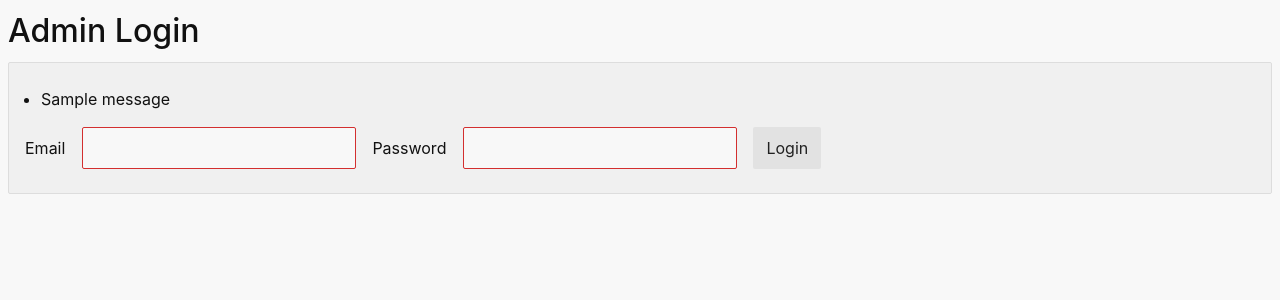
After one commit to SamiShakoori/FlaskBlog, a Flask app: page /admin/login/ in a window 1280 px wide. The commit adds this page. Shown: the top 300 px of the page. Run offline with Flask 2, Linux system fonts and the light colour scheme; tables that the repository leaves empty hold one stand-in row (values such as "Sample post"); one stand-in notice (Sample message) is shown.

Commit message:
creating index and login page for admin

```diff
--- a/app.py
+++ b/app.py
@@ -17,8 +17,10 @@ def index():
     return render_template('blog/index.html')
 
 
+from mod_admin import admin
 from mod_users import users
 
+app.register_blueprint(admin)
 app.register_blueprint(users)
 
 
--- /dev/null
+++ b/mod_admin/__init__.py
@@ -0,0 +1,5 @@
+from flask import Blueprint
+
+admin = Blueprint('admin', __name__, url_prefix='/admin/')
+
+from . import views
--- /dev/null
+++ b/mod_admin/views.py
@@ -0,0 +1,34 @@
+from flask import render_template, request, flash, session, redirect, url_for
+from . import admin
+from app import db
+from mod_users.forms import LoginForm
+from mod_users.models import User
+
+
+@admin.route('/')
+def index():
+    return render_template('admin/index.html')
+
+
+@admin.route('/login/', methods=['GET', 'POST'])
+def login():
+    form = LoginForm(request.form)
+    if request.method == 'POST':
+        if not form.validate_on_submit():
+            return render_template('admin/login.html', form=form)
+        user = User.query.filter(User.email == form.email.data).first()
+        if not user:
+            flash('User does\'nt exist!', category='error')
+            return render_template('admin/login.html', form=form)
+        if not user.check_password(form.password.data):
+            flash('Your password is wrong!', category='error')
+            return render_template('admin/login.html', form=form)
+        if not user.is_admin():
+            flash('Incorrect Credential', category='error')
+            return render_template('admin/login.html', form=form)
+        session['email'] = user.email
+        session['user_id'] = user.id
+        session['role'] = user.role
+        return render_template('admin/index.html')
+        # return redirect(url_for('admin.index'))
+    return render_template('admin/login.html', form=form)
--- a/mod_users/models.py
+++ b/mod_users/models.py
@@ -16,3 +16,6 @@ class User(db.Model):
 
     def check_password(self, password):
         return check_password_hash(self.password, password)
+
+    def is_admin(self):
+        return self.role == 1
--- /dev/null
+++ b/templates/admin/_includes/navigation.html
@@ -0,0 +1,4 @@
+<header>
+    <a href="{{ url_for('admin.index') }}" class="logo button">Dashboard</a>
+    <a href="#" class="button"></a>
+</header>
--- /dev/null
+++ b/templates/admin/login.html
@@ -0,0 +1,22 @@
+{% extends 'base.html' %}
+
+{% block title %}Admin Login{% endblock %}
+
+{% block content %}
+<h1>Admin Login</h1>
+<form action="{{ url_for('admin.login') }}" method="post">
+    {{ form.hidden_tag() }}
+    {% with messages = get_flashed_messages(with_categories=true) %}
+    {% if messages %}
+    <ul class=flashes>
+        {% for category, message in messages %}
+        <li class="{{ category }}">{{ message }}</li>
+        {% endfor %}
+    </ul>
+    {% endif %}
+    {% endwith %}
+    {{ form.email.label }} {{ form.email }}
+    {{ form.password.label }} {{ form.password }}
+    {{ form.login }}
+</form>
+{% endblock %}
--- a/templates/blog/_includes/navigation.html
+++ b/templates/blog/_includes/navigation.html
@@ -1,5 +1,5 @@
 <header>
-    <a href="#" class="button">Admin Login</a>
+    <a href="{{ url_for('admin.login') }}" class="button">Admin Login</a>
     <a href="{{ url_for('users.login') }}" class="button">Users Login</a>
     <a href="{{ url_for('users.register') }}" class="button">Register</a>
 </header>
```
Also changed, not shown: templates/admin/base.html (added, +18 -0 lines), templates/admin/index.html (added, +7 -0 lines), mod_users/views.py (line endings or trailing spaces).
